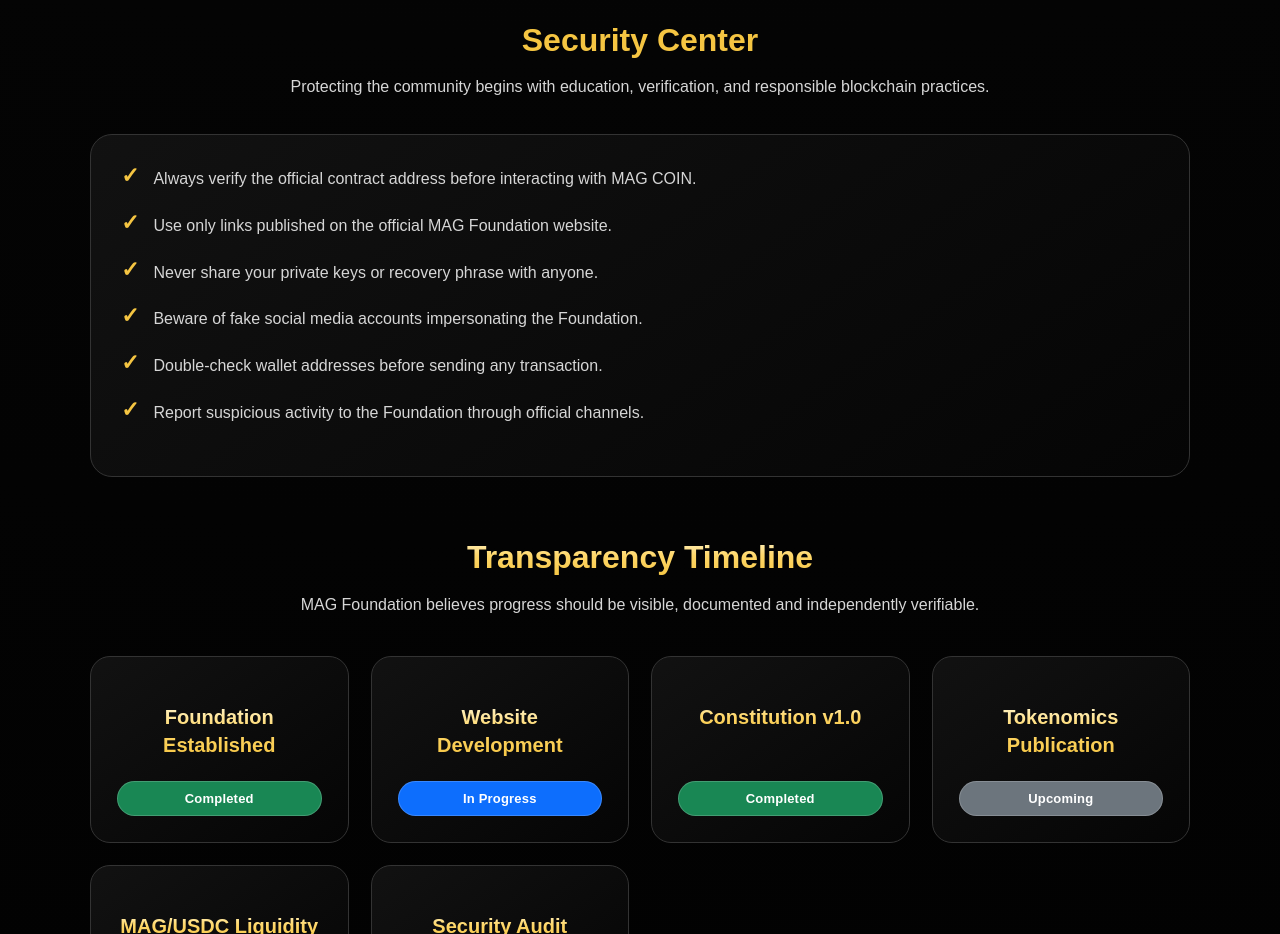
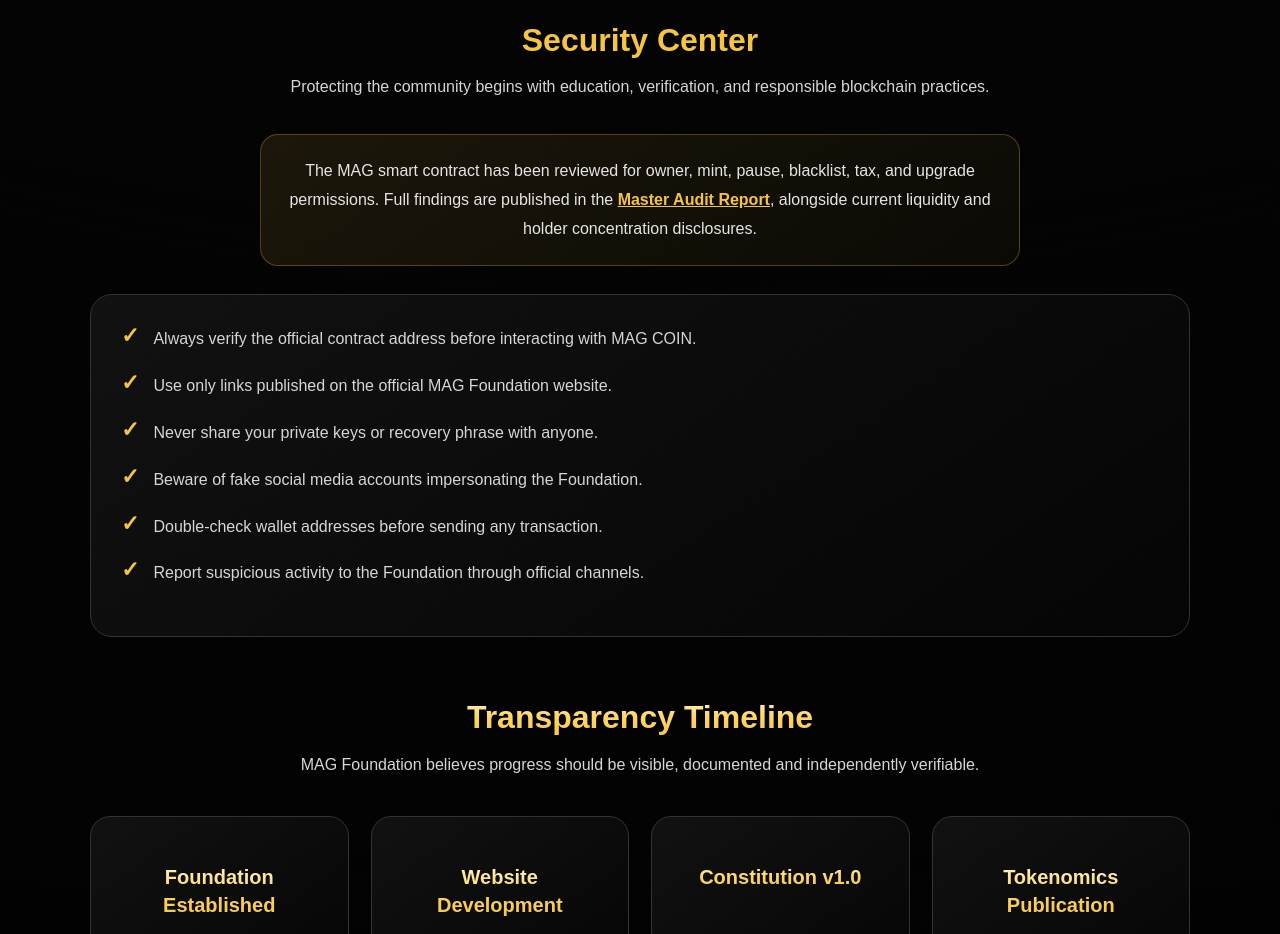
Before and after one commit to MAGZOWN/mag-coin-website, a Next.js app: page /transparency in a window 1280 px wide. Shown: the part 2540-3474 px from the top of the page. Built offline with nearby package versions, Linux system fonts and the light colour scheme.

Commit message:
Phase 20.9: Link Security Center to Master Audit Report findings

```diff
--- a/app/components/SecurityCenter.tsx
+++ b/app/components/SecurityCenter.tsx
@@ -18,6 +18,18 @@ export default function SecurityCenter() {
         Protecting the community begins with education, verification,
         and responsible blockchain practices.
       </p>
+
+      <div style={styles.auditNotice} className="cardHover">
+        <p style={styles.auditText}>
+          The MAG smart contract has been reviewed for owner, mint, pause,
+          blacklist, tax, and upgrade permissions. Full findings are published
+          in the{" "}
+          <a href="/audit" style={styles.auditLink}>
+            Master Audit Report
+          </a>
+          , alongside current liquidity and holder concentration disclosures.
+        </p>
+      </div>
 
       <div style={styles.card} className="cardHover">
 
@@ -64,6 +76,42 @@ const styles: Record<string, CSSProperties> = {
     margin: "0 auto 34px",
 
     lineHeight: "1.7",
+
+  },
+
+  auditNotice: {
+
+    maxWidth: "760px",
+
+    margin: "0 auto 28px",
+
+    padding: "22px 26px",
+
+    borderRadius: "18px",
+
+    background:
+      "linear-gradient(145deg, rgba(245,197,66,.10), rgba(245,197,66,.035))",
+
+    border: "1px solid rgba(245,197,66,.28)",
+
+  },
+
+  auditText: {
+
+    color: "#e5e5e5",
+
+    lineHeight: "1.8",
+
+    margin: 0,
+    textAlign: "center",
+
+  },
+
+  auditLink: {
+
+    color: "#f5c542",
+    fontWeight: 700,
+    textDecoration: "underline",
 
   },
 
```
